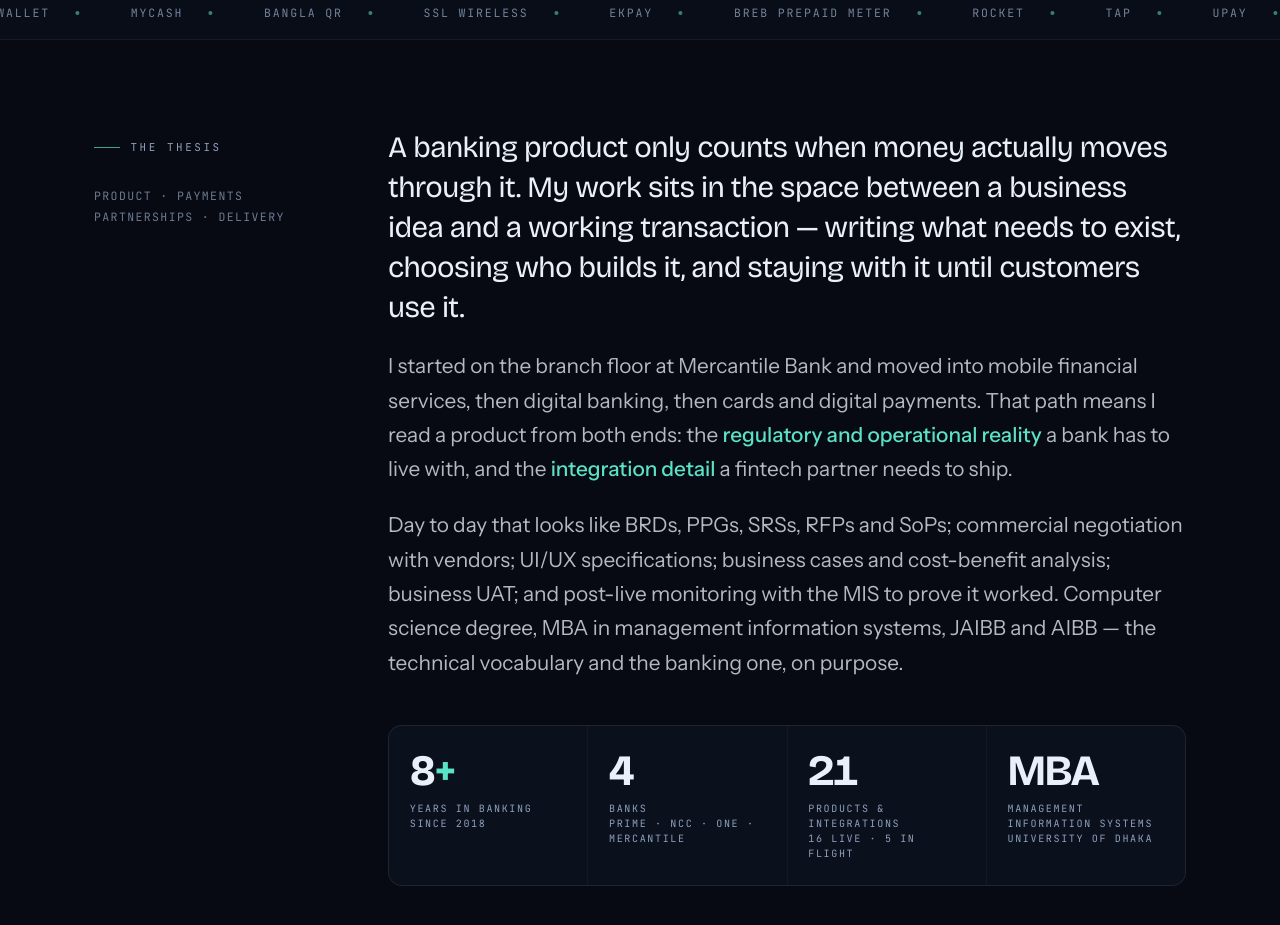
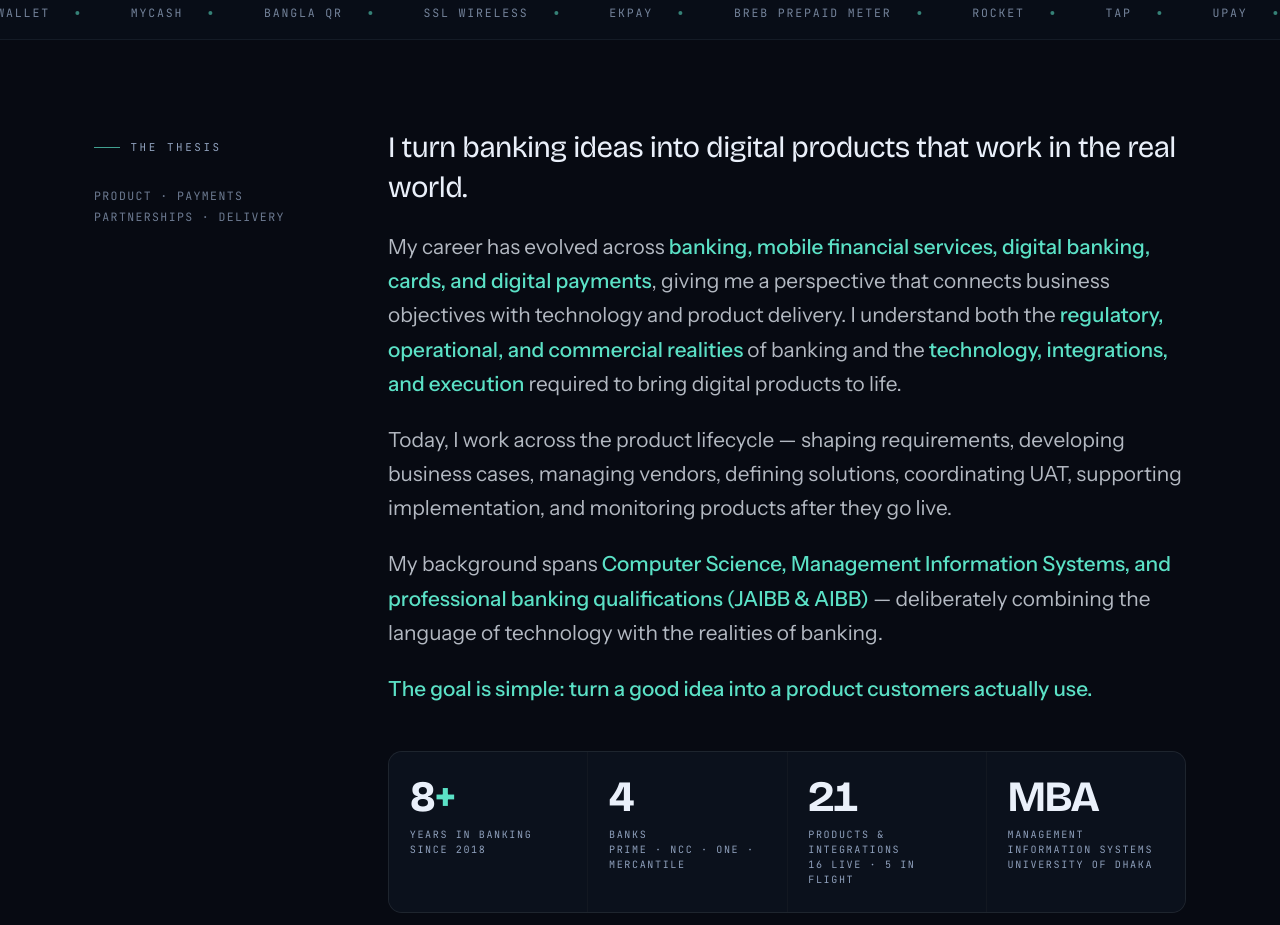
Before and after one commit to Reezbhan/My-Personal-Website, a plain HTML site: page index.html in a window 1280 px wide. Shown: the part 815-1740 px from the top of the page. Drawn offline with nearby package versions, Linux system fonts and the light colour scheme.

Commit message:
test text update
Added new paragraphs detailing banking product development experience and career evolution.

```diff
--- a/index.html
+++ b/index.html
@@ -775,9 +775,25 @@ footer{border-top:1px solid var(--line-soft);padding-block:2rem;}
       <p class="mono" style="line-height:1.8;color:rgba(143,160,188,.75);">Product · Payments<br>Partnerships · Delivery</p>
     </div>
     <div class="thesis">
-      <p class="lead rv">A banking product only counts when money actually moves through it. My work sits in the space between a business idea and a working transaction — writing what needs to exist, choosing who builds it, and staying with it until customers use it.</p>
-      <p class="rv">I started on the branch floor at Mercantile Bank and moved into mobile financial services, then digital banking, then cards and digital payments. That path means I read a product from both ends: the <strong>regulatory and operational reality</strong> a bank has to live with, and the <strong>integration detail</strong> a fintech partner needs to ship.</p>
-      <p class="rv">Day to day that looks like BRDs, PPGs, SRSs, RFPs and SoPs; commercial negotiation with vendors; UI/UX specifications; business cases and cost-benefit analysis; business UAT; and post-live monitoring with the MIS to prove it worked. Computer science degree, MBA in management information systems, JAIBB and AIBB — the technical vocabulary and the banking one, on purpose.</p>
+     <p class="lead rv">
+  I turn banking ideas into digital products that work in the real world.
+</p>
+
+<p class="rv">
+  My career has evolved across <strong>banking, mobile financial services, digital banking, cards, and digital payments</strong>, giving me a perspective that connects business objectives with technology and product delivery. I understand both the <strong>regulatory, operational, and commercial realities</strong> of banking and the <strong>technology, integrations, and execution</strong> required to bring digital products to life.
+</p>
+
+<p class="rv">
+  Today, I work across the product lifecycle — shaping requirements, developing business cases, managing vendors, defining solutions, coordinating UAT, supporting implementation, and monitoring products after they go live.
+</p>
+
+<p class="rv">
+  My background spans <strong>Computer Science, Management Information Systems, and professional banking qualifications (JAIBB &amp; AIBB)</strong> — deliberately combining the language of technology with the realities of banking.
+</p>
+
+<p class="rv">
+  <strong>The goal is simple: turn a good idea into a product customers actually use.</strong>
+</p>
       <div class="stats rv" id="stats">
         <div class="stat"><b data-count="8" data-suffix="+">0</b><span>Years in banking<br>since 2018</span></div>
         <div class="stat"><b data-count="4">0</b><span>Banks<br>Prime · NCC · ONE · Mercantile</span></div>
```
